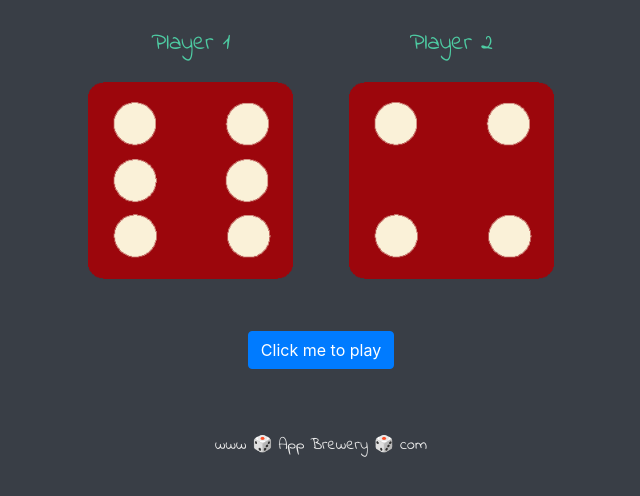
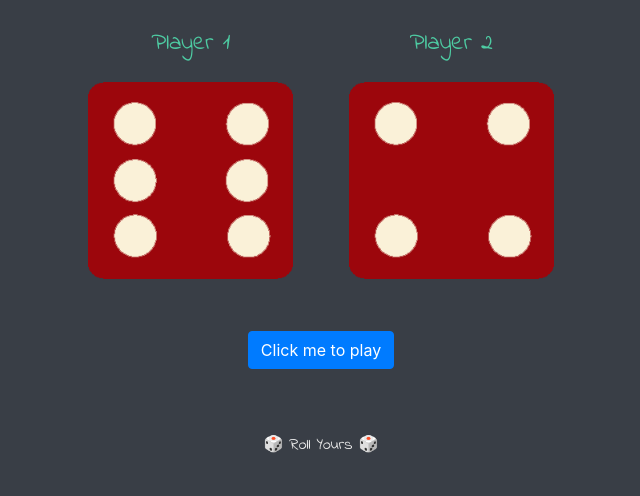
Before and after one commit to contributerMe/javaScript-Dice-game, a plain HTML site: page index.html in a window 1280 px wide. Shown: the part 130-626 px from the top of the page, without its empty margins (319-959 px from the left). Drawn offline with nearby package versions, Linux system fonts and the light colour scheme.

Commit message:
Update index.html

```diff
--- a/index.html
+++ b/index.html
@@ -31,6 +31,6 @@
   </body>
 
   <footer>
-    www 🎲 App Brewery 🎲 com
+    🎲 Roll Yours 🎲
   </footer>
 </html>
```
